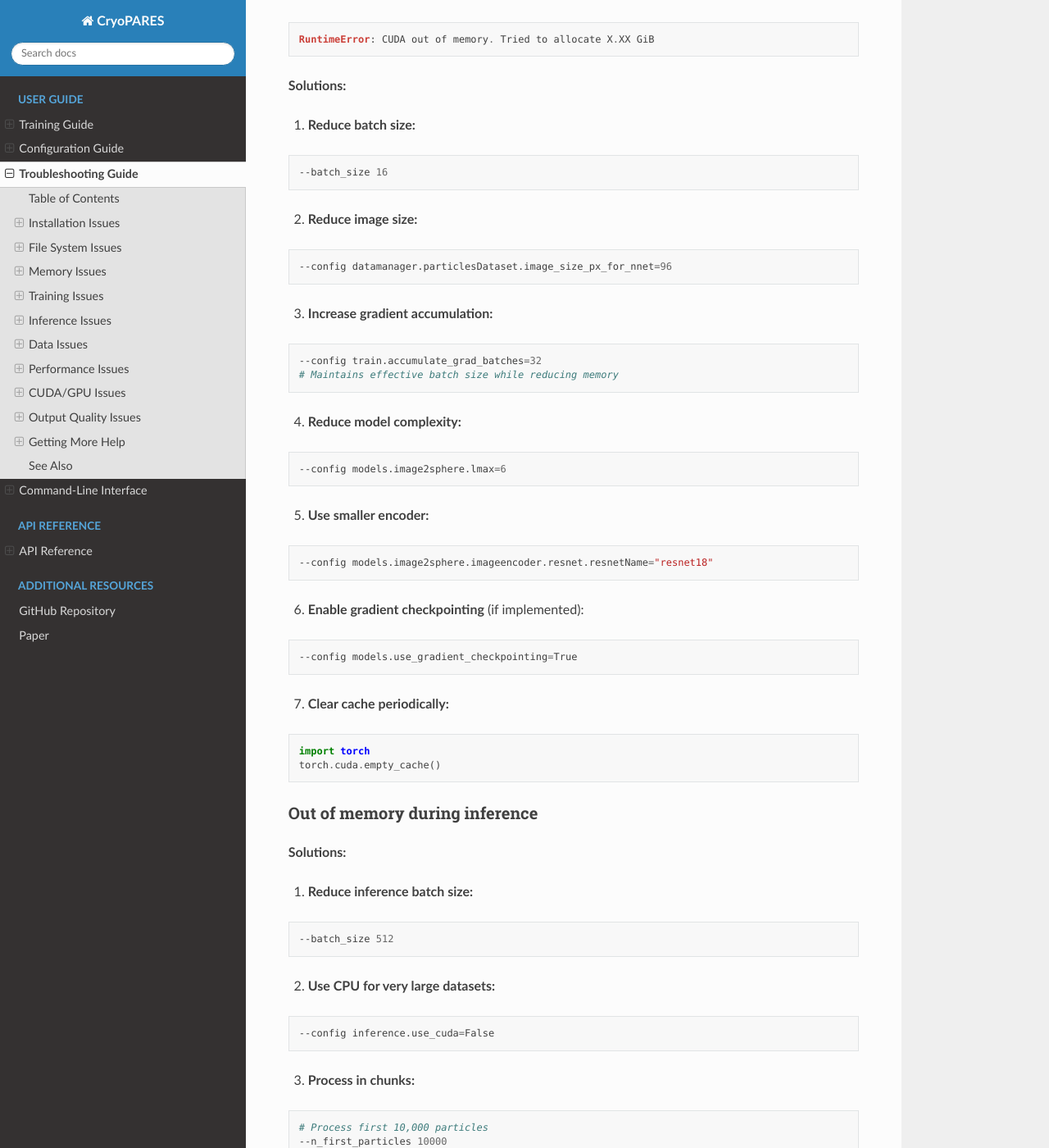
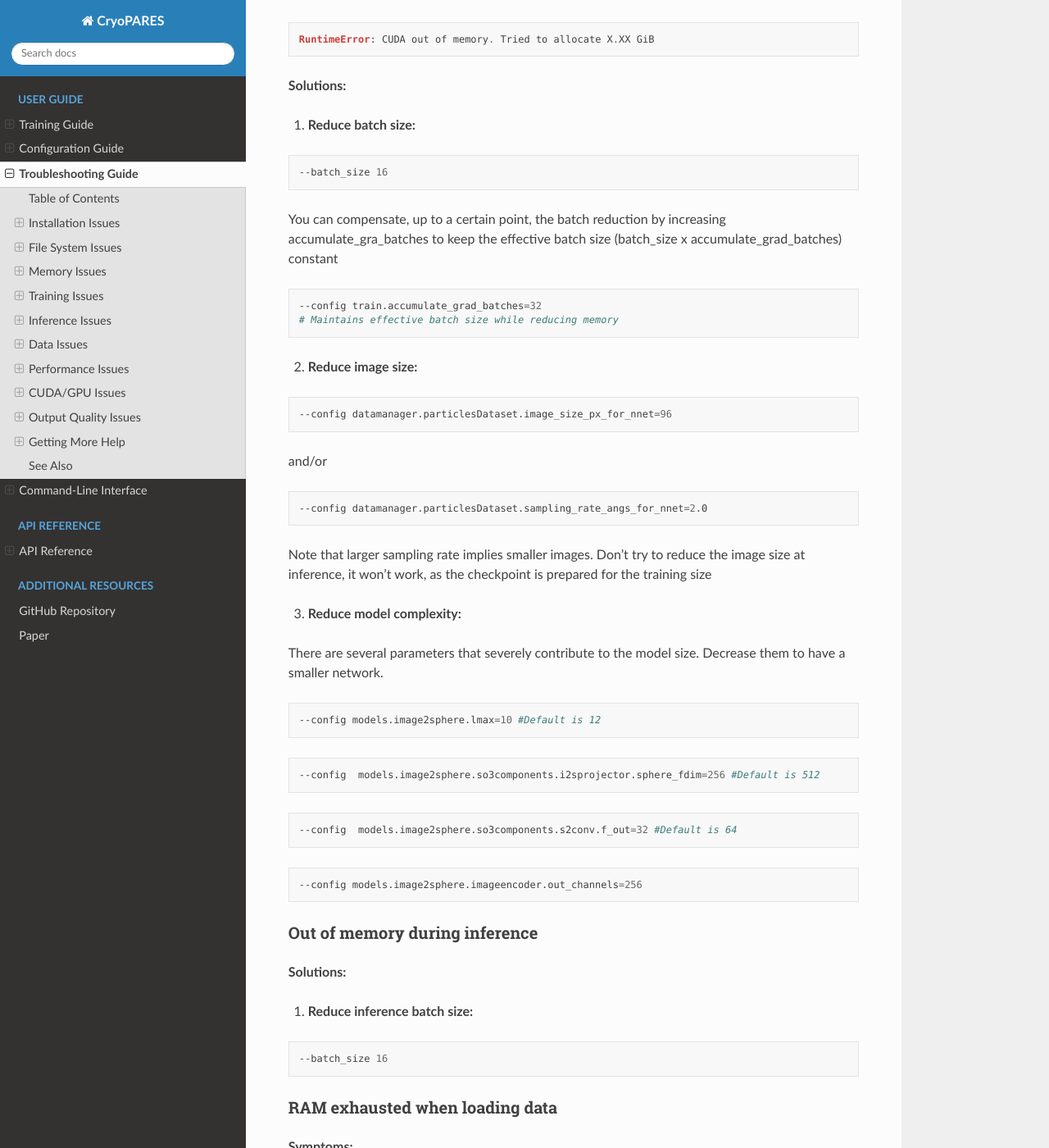
Before and after one commit to rsanchezgarc/cryoPARES, a Sphinx documentation site: the page built from docs/troubleshooting.md, in a window 1280 px wide and 1400 px high, scrolled down 4470 px. Shown: the whole window at 82% size. Built offline with Sphinx 7.4.7 and the Read the Docs theme 3.1.0, drawn with Linux system fonts in a browser that asks for light colours; some of the changed text lies outside the part shown.

````diff
--- a/docs/troubleshooting.md
+++ b/docs/troubleshooting.md
@@ -206,37 +206,45 @@ RuntimeError: CUDA out of memory. Tried to allocate X.XX GiB
 --batch_size 16
 ```
 
-2. **Reduce image size:**
-```bash
---config datamanager.particlesDataset.image_size_px_for_nnet=96
-```
-
-3. **Increase gradient accumulation:**
+You can compensate, up to a certain point, the batch reduction by increasing accumulate_gra_batches to
+keep the effective batch size (batch_size x accumulate_grad_batches) constant
 ```bash
 --config train.accumulate_grad_batches=32
 # Maintains effective batch size while reducing memory
 ```
 
-4. **Reduce model complexity:**
+2. **Reduce image size:**
 ```bash
---config models.image2sphere.lmax=6
+--config datamanager.particlesDataset.image_size_px_for_nnet=96
+```
+and/or
+```bash
+--config datamanager.particlesDataset.sampling_rate_angs_for_nnet=2.0
+```
+Note that larger sampling rate implies smaller images.
+Don't try to reduce the image size at inference, it won't work, as the checkpoint is prepared for the training size
+
+
+3. **Reduce model complexity:**
+
+There are several parameters that severely contribute to the model size. Decrease them to have a smaller
+network.
+```bash
+--config models.image2sphere.lmax=10 #Default is 12
 ```
 
-5. **Use smaller encoder:**
 ```bash
---config models.image2sphere.imageencoder.resnet.resnetName="resnet18"
+--config  models.image2sphere.so3components.i2sprojector.sphere_fdim=256 #Default is 512
 ```
 
-6. **Enable gradient checkpointing** (if implemented):
 ```bash
---config models.use_gradient_checkpointing=True
+--config  models.image2sphere.so3components.s2conv.f_out=32 #Default is 64
 ```
 
-7. **Clear cache periodically:**
-```python
-import torch
-torch.cuda.empty_cache()
+```bash
+--config models.image2sphere.imageencoder.out_channels=256
 ```
+
 
 ### Out of memory during inference
 
@@ -244,19 +252,9 @@ torch.cuda.empty_cache()
 
 1. **Reduce inference batch size:**
 ```bash
---batch_size 512
+--batch_size 16
 ```
 
-2. **Use CPU for very large datasets:**
-```bash
---config inference.use_cuda=False
-```
-
-3. **Process in chunks:**
-```bash
-# Process first 10,000 particles
---n_first_particles 10000
-```
 
 ### RAM exhausted when loading data
 
@@ -277,10 +275,6 @@ MemoryError: Unable to allocate array
 --num_dataworkers 2
 ```
 
-3. **Process smaller subsets:**
-Use `--subset_idxs` or `--n_first_particles`
-
----
 
 ## Training Issues
 
@@ -306,16 +300,13 @@ loss: nan, geo_degs: nan
 3. **Bad data:**
 Check for corrupted particles or extreme values in .star file
 
-4. **Mixed precision issues:**
-```bash
---config float32_matmul_precision="highest"
-```
+
 
 ### Training doesn't improve
 
 **Symptoms:**
 - Loss plateaus immediately
-- `val_geo_degs` > 10° after many epochs
+- `val_geo_degs` > 30° after many epochs
 
 **Diagnostic steps:**
 
@@ -365,7 +356,7 @@ Wrong symmetry can make training impossible.
 
 2. **Reduce model complexity:**
 ```bash
---config models.image2sphere.lmax=6
+--config models.image2sphere.lmax=10
 ```
 
 3. **More training data:**
````
Also changed, not shown: other parts of docs/troubleshooting.md (+1 -1 lines), 2 other files.
